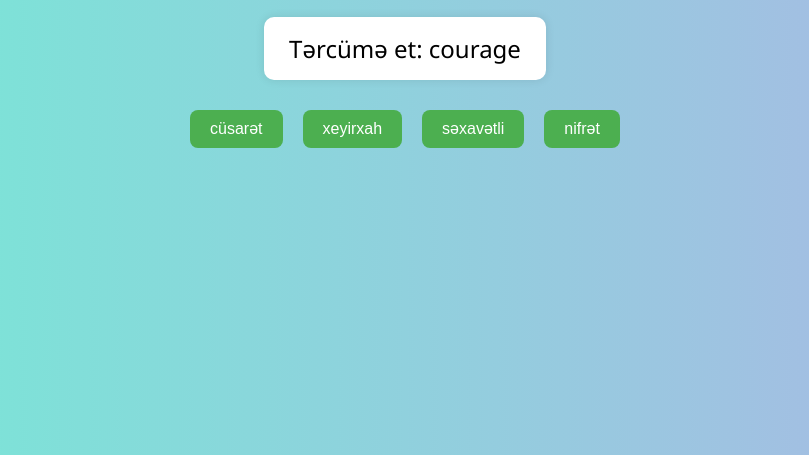
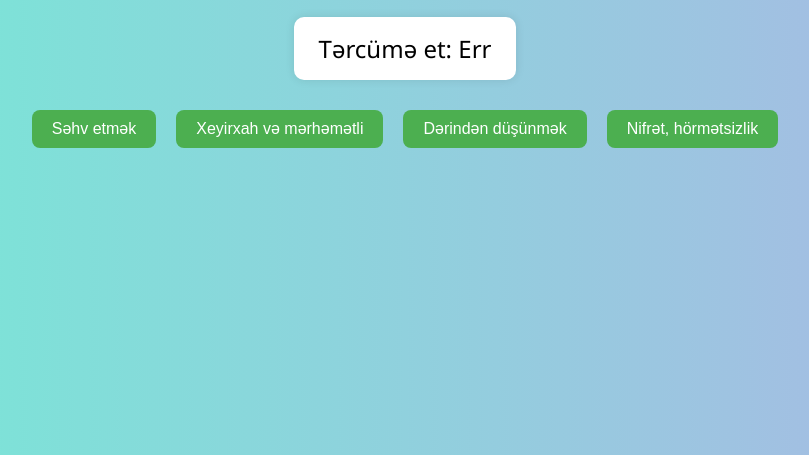
Before and after one commit to NihatR064/New-folder, a plain HTML site: page index.html in a window 1280 px wide. Shown: the part 345-800 px from the top of the page, without its empty margins (235-1044 px from the left). Drawn offline with Linux system fonts and the light colour scheme.

Commit message:
index.html

```diff
--- a/index.html
+++ b/index.html
@@ -61,24 +61,132 @@
     <div id="result"></div>
 
     <script>
-        const words = [{
-            en: "benevolent",
-            az: "xeyirxah"
+const words = [{
+            en: "Benevolent",
+            az: "Xeyirxah və mərhəmətli"
         }, {
-            en: "diminish",
-            az: "azaltmaq"
+            en: "Diminish",
+            az: "Azaltmaq, kiçiltmək"
         }, {
-            en: "contempt",
-            az: "nifrət"
+            en: "Drawback",
+            az: "Çatışmazlıq, mənfi cəhət"
         }, {
-            en: "obsolete",
-            az: "köhnəlmiş"
+            en: "Obsolete",
+            az: "Artıq istifadə olunmayan, köhnəlmiş"
         }, {
-            en: "courage",
-            az: "cüsarət"
+            en: "Contempt",
+            az: "Nifrət, hörmətsizlik"
         }, {
-            en: "generous",
-            az: "səxavətli"
+            en: "Indifferent",
+            az: "Laqeyd, maraqsız"
+        }, {
+            en: "Acute",
+            az: "Kəskin, güclü dərəcədə"
+        }, {
+            en: "Compel",
+            az: "Məcbur etmək"
+        }, {
+            en: "Gorgeous",
+            az: "Gözəl, möhtəşəm"
+        }, {
+            en: "Notorious",
+            az: "Pis mənada məşhur, ad çıxarmış"
+        }, {
+            en: "Compatible",
+            az: "Uyğun, bir yerdə problemsiz işləyə bilən"
+        }, {
+            en: "Complacent",
+            az: "Razı və təkəbbürlü, özündən razı"
+        }, {
+            en: "Simultaneous",
+            az: "Eyni vaxtda baş verən"
+        }, {
+            en: "Facilitate",
+            az: "Asanlaşdırmaq"
+        }, {
+            en: "Humiliate",
+            az: "Alçaltmaq, təhqir etmək"
+        }, {
+            en: "Contemplate",
+            az: "Dərindən düşünmək"
+        }, {
+            en: "Naïve",
+            az: "Sadəlövh, təcrübəsiz"
+        }, {
+            en: "Plausible",
+            az: "İnandırıcı, məntiqli"
+        }, {
+            en: "Ponder",
+            az: "Dərindən düşünmək"
+        }, {
+            en: "Reckon",
+            az: "Hesab etmək, saymaq"
+        }, {
+            en: "Sceptical",
+            az: "Şübhəli, tərəddüdlü"
+        }, {
+            en: "Conscientious",
+            az: "Vicdanlı, məsuliyyətli"
+        }, {
+            en: "Ignorant",
+            az: "Məlumatsız, savadsız"
+        }, {
+            en: "Adjust",
+            az: "Uyğunlaşdırmaq, tənzimləmək"
+        }, {
+            en: "Endure",
+            az: "Dözmək, tab gətirmək"
+        }, {
+            en: "Refine",
+            az: "Təkmilləşdirmək, düzəliş etmək"
+        }, {
+            en: "Breakthrough",
+            az: "İrəliləyiş, mühüm kəşf"
+        }, {
+            en: "Contemporary",
+            az: "Müasir"
+        }, {
+            en: "Prompt",
+            az: "Dərhal, tez"
+        }, {
+            en: "Redundant",
+            az: "Artıq, lazımsız"
+        }, {
+            en: "Alleviate",
+            az: "Yüngülləşdirmək, azaltmaq"
+        }, {
+            en: "Differentiate",
+            az: "Fərqləndirmək"
+        }, {
+            en: "Err",
+            az: "Səhv etmək"
+        }, {
+            en: "Hull",
+            az: "Gəminin əsas gövdəsi"
+        }, {
+            en: "Inadvertent",
+            az: "Bilməyərəkdən, təsadüfi"
+        }, {
+            en: "Soothe",
+            az: "Sakitləşdirmək"
+        }, {
+            en: "Arduous",
+            az: "Çətin, yorucu"
+        }, {
+            en: "Attain",
+            az: "Nail olmaq"
+        }, {
+            en: "Endeavor",
+            az: "Cəhd, təşəbbüs"
+        }, {
+            en: "Jagged",
+            az: "İti, kəskin çıxıntılı"
+        }, {
+            en: "Terrestrial",
+            az: "Yerə aid, quru ilə bağlı"
+        }, {
+            en: "Vicious",
+            az: "Qəddar, şiddətli, zalım"
         }];
 
         function getRandomOptions(correct) {
```
